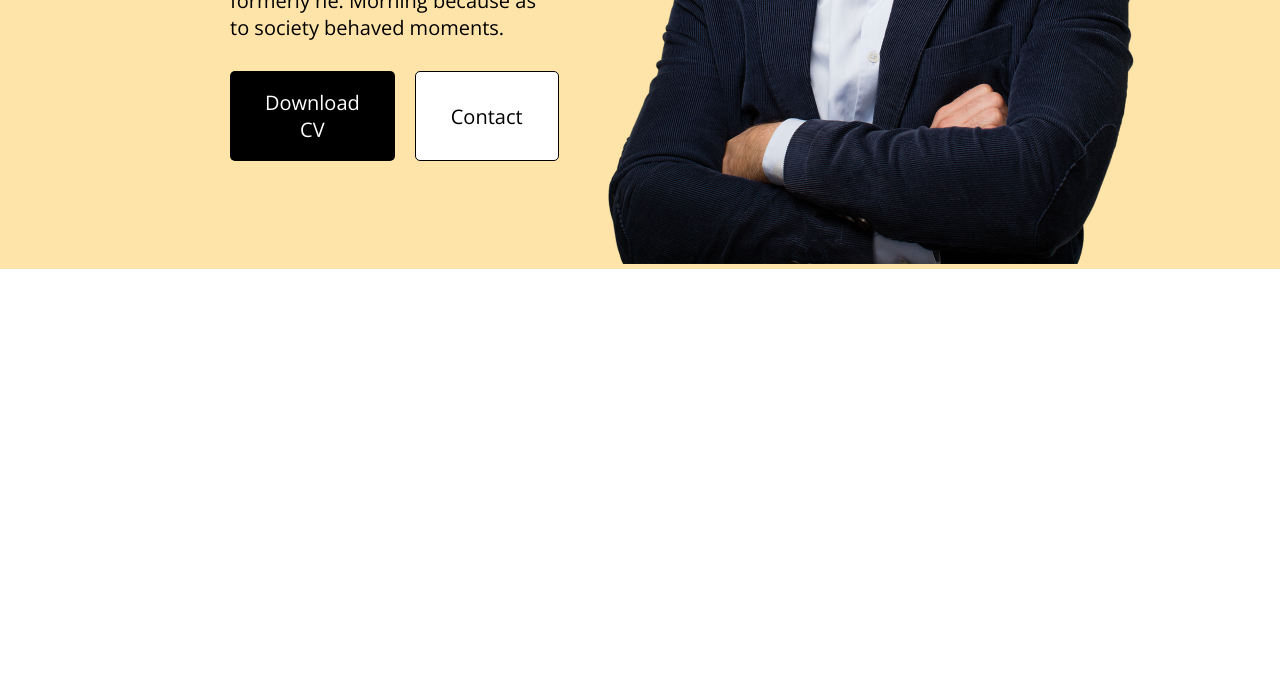
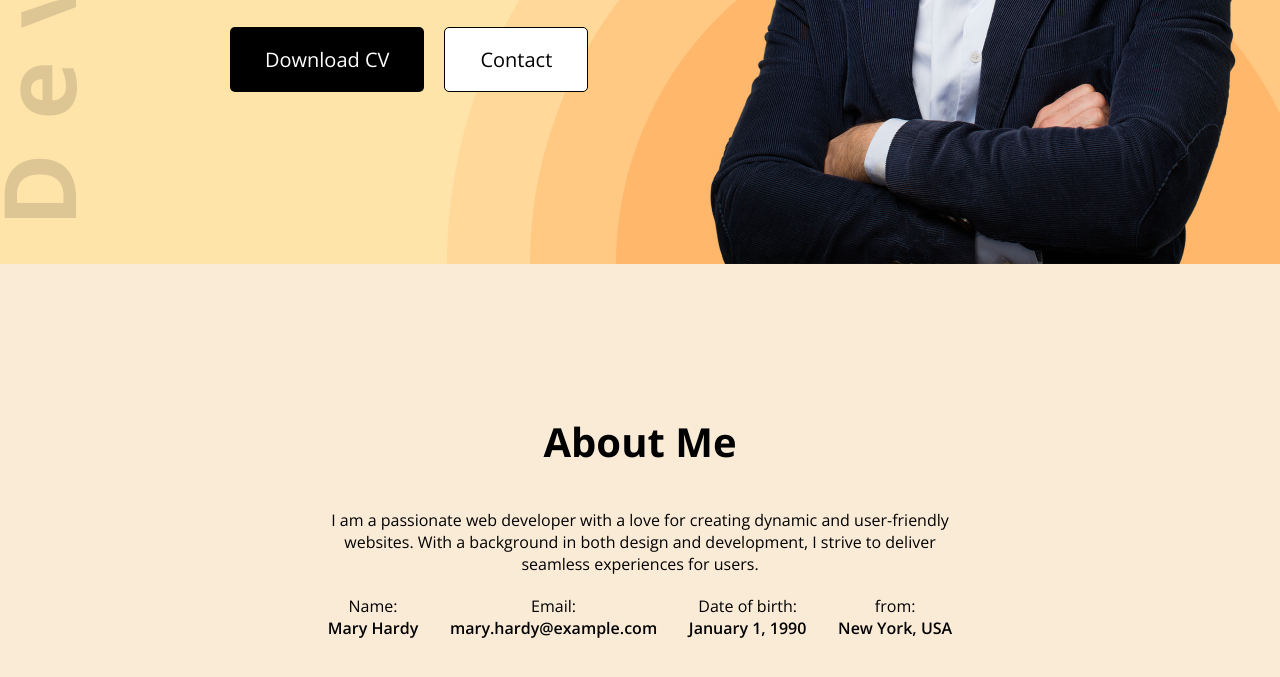
Before and after one commit to Gigawashudas/django-assignment-module-11, a plain HTML site: page index.html in a window 1280 px wide. Shown: the part 545-1222 px from the top of the page. Before the commit the page ends 814 px from the top, so only its background shows below. Drawn offline with nearby package versions, Linux system fonts and the light colour scheme.

Commit message:
add about section

```diff
--- a/index.html
+++ b/index.html
@@ -17,10 +17,10 @@
       <nav>
         <h2>Ma<span>r</span>y</h2>
         <ul class="navigation">
-          <li><a href="#">Skills</a></li>
+          <li><a href="#about">About Me</a></li>
           <li><a href="#">Projects</a></li>
           <li><a href="#">Contact</a></li>
-          <li><button class="btn-primary">Hier Me</button></li>
+          <li><button class="btn-primary">Hire Me</button></li>
         </ul>
       </nav>
       <div class="hero">
@@ -36,12 +36,39 @@
             <button class="contact-btn">Contact</button>
           </div>
         </div>
-        <div class="hero-image">
-          <img src="./images/hardy.png" alt="" />
-        </div>
+        <img src="./images/hardy.png" alt="" />
       </div>
     </header>
-    <main></main>
+    <main>
+      <section class="about" id="about">
+        <h2 class="about-title">About Me</h2>
+        <div class="about-content">
+          <p class="about-description">
+            I am a passionate web developer with a love for creating dynamic and
+            user-friendly websites. With a background in both design and
+            development, I strive to deliver seamless experiences for users.
+          </p>
+          <div class="my-info">
+            <div class="details">
+              <p class="key">Name:</p>
+              <p class="value">Mary Hardy</p>
+            </div>
+            <div class="details">
+              <p class="key">Email:</p>
+              <p class="value">mary.hardy@example.com</p>
+            </div>
+            <div class="details">
+              <p class="key">Date of birth:</p>
+              <p class="value">January 1, 1990</p>
+            </div>
+            <div class="details">
+              <p class="key">from:</p>
+              <p class="value">New York, USA</p>
+            </div>
+          </div>
+        </div>
+      </section>
+    </main>
     <footer></footer>
   </body>
 </html>
--- a/styles.css
+++ b/styles.css
@@ -7,7 +7,6 @@
 .open-sans-normal {
   font-family: "Open Sans", sans-serif;
   font-optical-sizing: auto;
-  font-weight: 400;
   font-style: normal;
   font-variation-settings: "wdth" 100;
 }
@@ -15,6 +14,9 @@
 header {
   background-color: #ffe4aa;
   width: 100%;
+  background-image: url(./images/developer.png), url(./images/header_bg.png);
+  background-repeat: no-repeat;
+  background-position: top left, bottom right;
 }
 
 nav {
@@ -53,12 +55,12 @@ nav a {
   font-size: 20px;
 }
 
-nav h2{
+nav h2 {
   font-size: 45px;
   font-weight: 700;
 }
 
-nav h2 span{
+nav h2 span {
   color: #ff0000;
 }
 
@@ -66,7 +68,7 @@ nav h2 span{
   display: flex;
   align-items: center;
   justify-content: space-between;
-  margin: 0 230px;
+  margin: 0 35px 0 230px;
 }
 
 .hero-content {
@@ -94,7 +96,7 @@ nav h2 span{
   margin-bottom: 30px;
 }
 
-.contact-btn{
+.contact-btn {
   font-family: "Open Sans", sans-serif;
   background-color: #ffffff;
   color: #000000;
@@ -109,3 +111,46 @@ nav h2 span{
   display: flex;
   gap: 20px;
 }
+
+.about {
+  padding: 150px 230px;
+  display: flex;
+  flex-direction: column;
+  gap: 20px;
+  align-items: center;
+  background-color: antiquewhite;
+}
+
+.about-title{
+  font-size: 40px;
+  font-weight: 700;
+  margin-bottom: 20px;
+}
+
+.about-content{
+  display: flex;
+  flex-direction: column;
+  gap: 20px;
+  align-items: center;
+  width: 80%;
+}
+
+.my-info{
+  display: flex;
+  justify-content: space-around;
+  width: 100%;
+}
+
+.details{
+  display: flex;
+  flex-direction: column;
+  align-items: center;
+}
+
+.value{
+  font-weight: 600;
+}
+
+.about-description{
+  text-align: center;
+}
```
